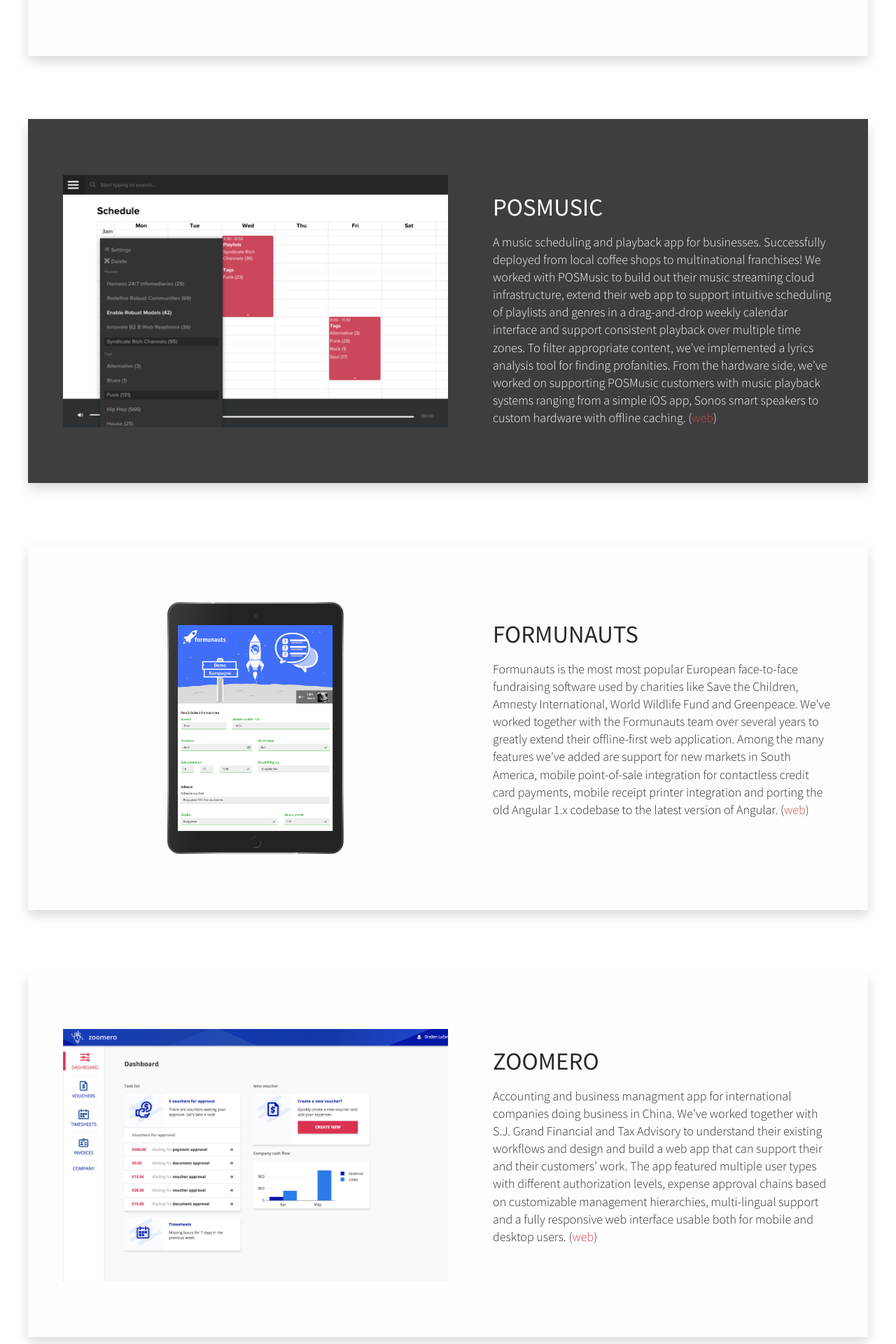
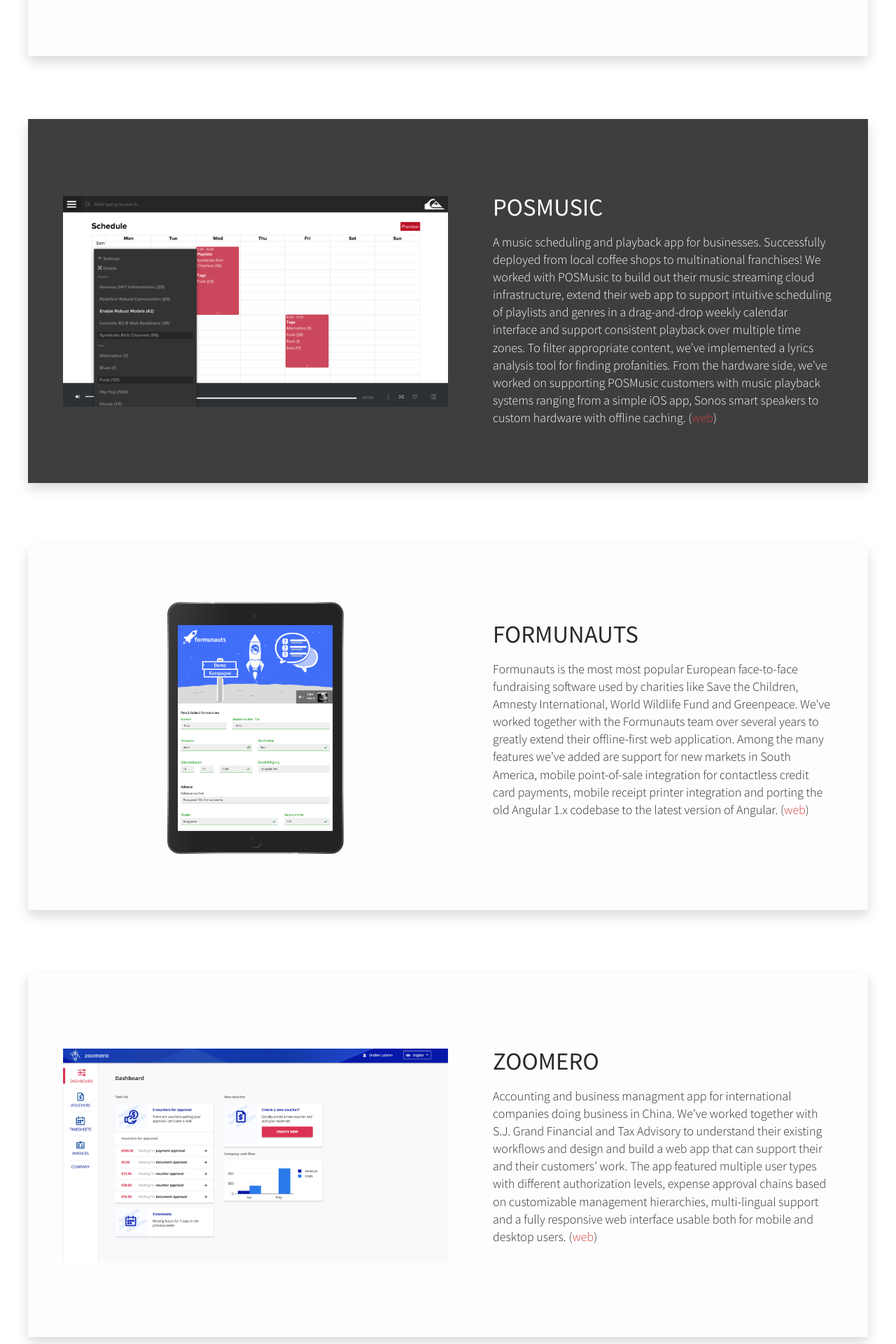
Before and after one commit to punkrockdev/punkrockdev.github.io, a Jekyll site: the page built from index.md, in a window 1280 px wide. Shown: the part 2243-4163 px from the top of the page at 70% size. Built offline with Jekyll 4.4.1, drawn with Linux system fonts in a browser that asks for light colours; nearby versions of some CDN libraries; comment, search, counter and statistics services are not loaded.

Commit message:
minor responsibility fixes & content updates

```diff
--- a/_layouts/home.html
+++ b/_layouts/home.html
@@ -71,6 +71,7 @@ show_video: true
             <div class="row">
               <div class="col-1-2 col-xs-12 col-sm-4-5 app-screenshot craftstrom device"></div>
               <div class="col-1-2 col-xs-12 col-sm-4-5 portfolio-description">
+                <!-- phone wrapper added to the image using https://mockuphone.com -->
                 <h3>CraftStrom</h3>
                 <p>CraftStrom is a startup providing smart solar panels and batteries in urban environments. We’ve built the iOS and Android mobile apps and backend infrastructure allowing customers to set up, monitor and control their smart solar panel & battery system. (<a href="https://www.craftstrom.com/" >web</a>)</p>
               </div>
@@ -222,7 +223,7 @@ show_video: true
               </picture>
             <!-- </div> -->
 
-            <h3 class="about-heading"><a href="https://ramonh.dev" class="about-social-link">Ramón Huidobro</a> <a href="https://github.com/ramonh" class="social-icon-link"><i class="fab fa-github"></i></a> <a href="https://twitter.com/senorhuidobro" class="social-icon-link"><i class="fab fa-twitter"></i></a></h3>
+            <h3 class="about-heading"><a href="https://ramonh.dev" class="about-social-link">Ramón Huidobro</a> <a href="https://github.com/ramonh" class="social-icon-link"><i class="fab fa-github"></i></a> <a href="https://twitter.com/hola_soy_milk" class="social-icon-link"><i class="fab fa-twitter"></i></a></h3>
             <p class="about-description">
               Ramon is a software engineer with over ten years of experience building macOS, iOS and full-stack web apps. His core expertise comes from Objective-C, Swift, Ruby/Rails, as well as JavaScript. More recently, he has also developed apps with Elixir, React and React Native. Ramon's biggest passion is in the software engineering community, and the nurturing thereof. Aside from organising and speaking at meetups, hackathons and conferences, Ramon has also recently joined the Mozilla Tech Speakers initiative.
             </p>
--- a/_sass/sections/_portfolio.scss
+++ b/_sass/sections/_portfolio.scss
@@ -106,18 +106,14 @@
 
   .app-screenshot {
     height: 40vh;
-    background-size: cover;
-    background-position: top left;
+    background-size: contain;
+    background-position: center;
     background-repeat: no-repeat;
     position: relative;
-    @include media-query($on-desktop) {
-      height: 25vh;
-    }
 
     @include media-query($on-laptop) {
       height: 30vh;
       margin-left: 10%;
-      background-size: contain;
       background-position: center;
     }
 
@@ -127,7 +123,6 @@
 
     &.device {
       background-position: center;
-      background-size: contain;
     }
 
     &.imGraetzl {
```
Also changed, not shown: other parts of _layouts/home.html (+1 -1 lines).
